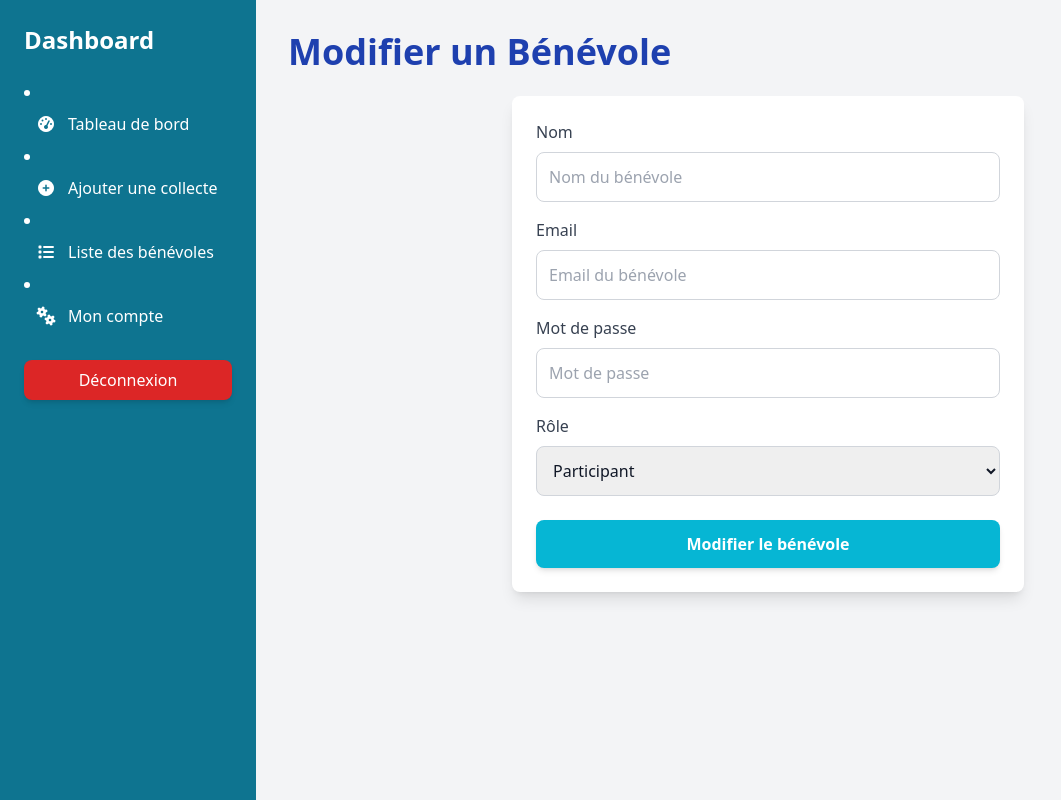
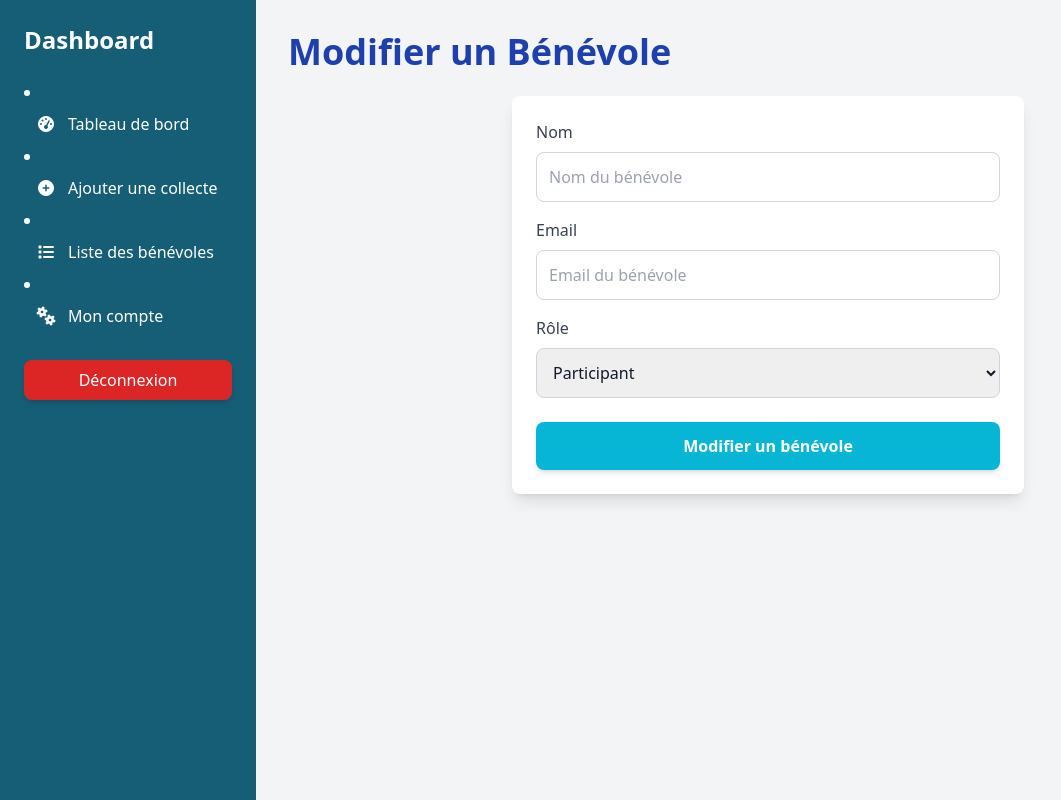
Before and after one commit to adatechschool/projet-backoffice-collecte-des-dechets-clean-coast, a PHP site: page /volunteer_edit.php in a window 1280 px wide. Shown: the whole page, without its empty margins (0-1061 px from the left). Run offline with PHP 8.4, Linux system fonts and the light colour scheme; a stand-in replaces the project's code that opens the database connection; some libraries are stand-ins or nearby versions.

Commit message:
add id to url volunteer_list to volunteer_edit

```diff
--- a/php/volunteer_edit.php
+++ b/php/volunteer_edit.php
@@ -1,7 +1,7 @@
-<?php
-require 'config.php';
 
-?>
+
+
+
 
 <!DOCTYPE html>
 <html lang="fr">
@@ -16,7 +16,7 @@ require 'config.php';
 
 <div class="flex h-screen">
     <!-- Barre de navigation -->
-    <div class="bg-cyan-700 text-white w-64 p-6">
+    <div class="bg-cyan-800 text-white w-64 p-6">
         <h2 class="text-2xl font-bold mb-6">Dashboard</h2>
 
             <li><a href="collection_list.php" class="flex items-center py-2 px-3 hover:bg-blue-800 rounded-lg"><i
@@ -41,7 +41,7 @@ require 'config.php';
 
         <!-- Formulaire d'ajout -->
         <div class="bg-white p-6 rounded-lg shadow-lg max-w-lg mx-auto">
-            <form action="user_add.php" method="POST">
+            <form action="volunteer_edit.php" method="POST">
                 <div class="mb-4">
                     <label class="block text-gray-700 font-medium">Nom</label>
                     <input type="text" name="nom"
@@ -57,13 +57,6 @@ require 'config.php';
                 </div>
 
                 <div class="mb-4">
-                    <label class="block text-gray-700 font-medium">Mot de passe</label>
-                    <input type="password" name="mot_de_passe"
-                           class="w-full mt-2 p-3 border border-gray-300 rounded-lg focus:outline-none focus:ring-2 focus:ring-blue-500"
-                           placeholder="Mot de passe" required>
-                </div>
-
-                <div class="mb-4">
                     <label class="block text-gray-700 font-medium">Rôle</label>
                     <select name="role"
                             class="w-full mt-2 p-3 border border-gray-300 rounded-lg focus:outline-none focus:ring-2 focus:ring-blue-500">
@@ -75,7 +68,7 @@ require 'config.php';
                 <div class="mt-6">
                     <button type="submit"
                             class="w-full bg-cyan-500 hover:bg-cyan-600 text-white py-3 rounded-lg shadow-md font-semibold">
-                        Modifier le bénévole
+                        Modifier un bénévole
                     </button>
                 </div>
             </form>
```
Also changed, not shown: php/volunteer_list.php (+16 -26 lines).
